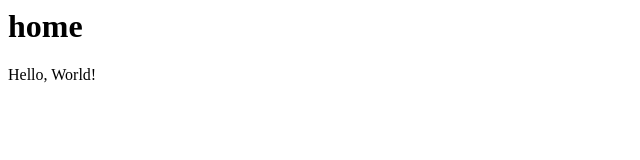
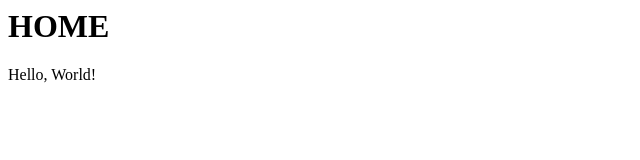
Before and after one commit to arraisy22/fi2151-web, a plain HTML site: page docs/index.html in a window 1280 px wide. Shown: the whole page, without its empty margins (0-640 px from the left). Drawn offline with Linux system fonts and the light colour scheme.

Commit message:
Change heading from 'home' to 'HOME'

```diff
--- a/docs/index.html
+++ b/docs/index.html
@@ -3,7 +3,7 @@
     <title>gh-pages for fi2151</title>
   </head>
   <body>
-    <h1>home</h1>
+    <h1>HOME</h1>
     <p>Hello, World!</p>
   </body>
 </html>
```
